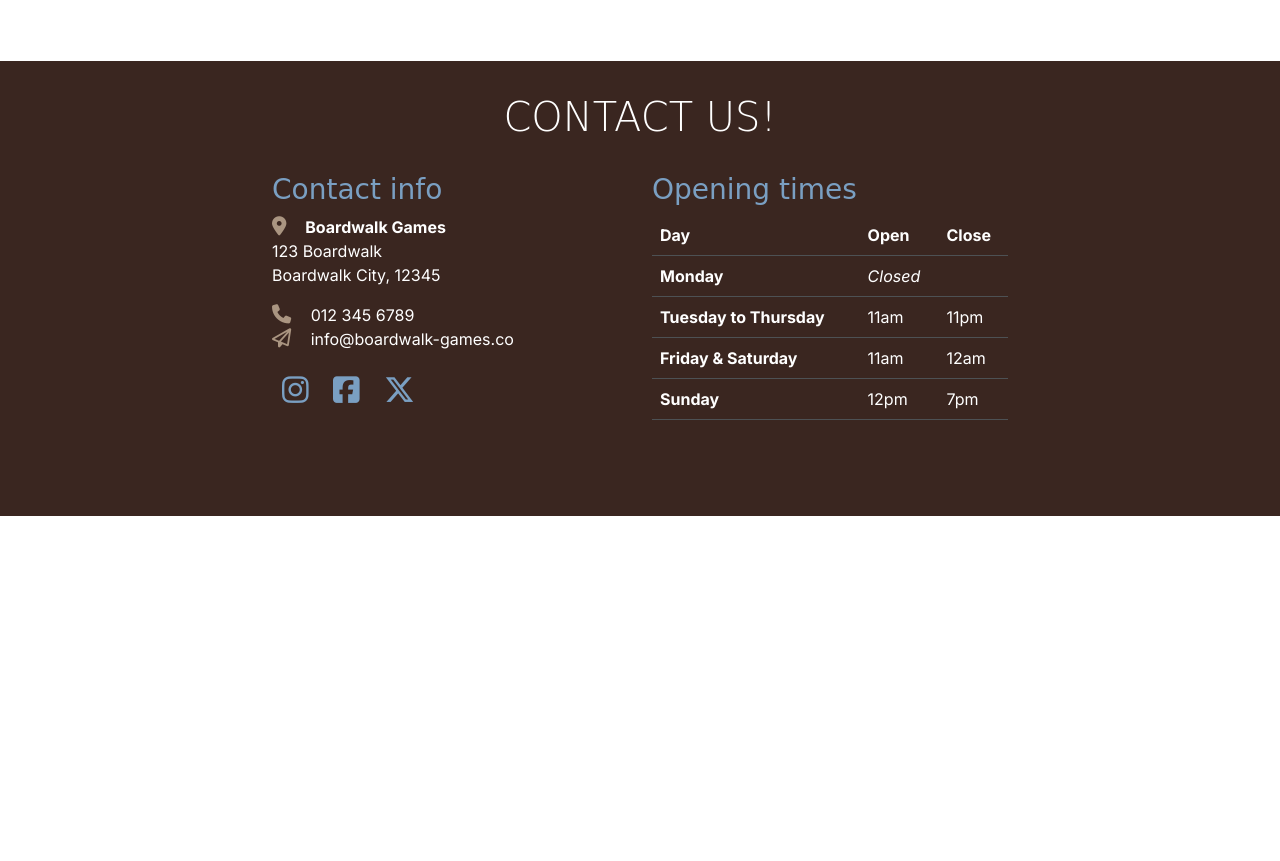
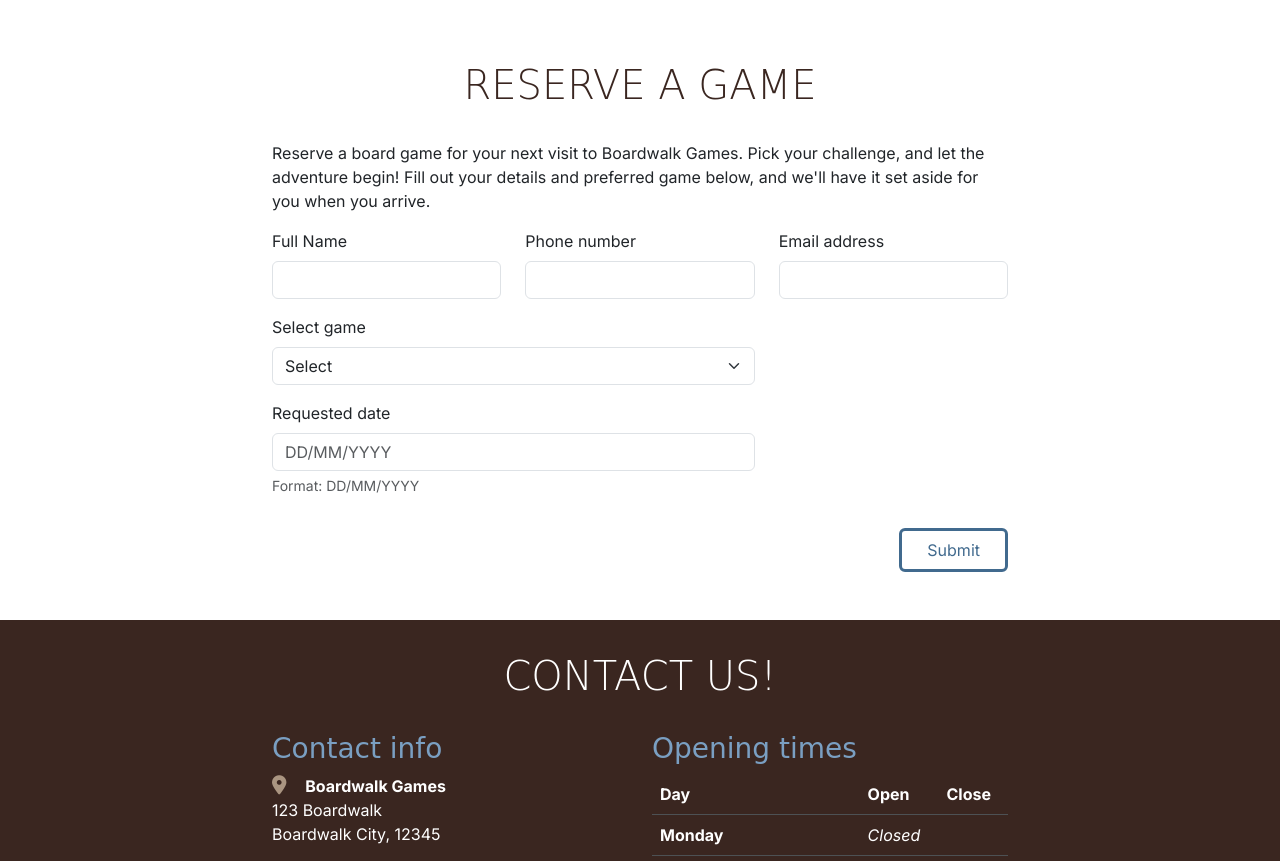
Before and after one commit to verytee/boardwalk-games, a plain HTML site: page game-library.html in a window 1280 px wide. Shown: the part 1609-2470 px from the top of the page. Before the commit the page ends 2125 px from the top, so only its background shows below. Drawn offline with nearby package versions, Linux system fonts and the light colour scheme; a web font is replaced by a local one.

Commit message:
add game reservation form

```diff
--- a/assets/css/styles.css
+++ b/assets/css/styles.css
@@ -119,7 +119,11 @@ color: white; /* white text */
 }
 
 
-/* Get 20% off button styles */
+#success h1.capitalize {
+    text-transform: none !important;
+}
+
+/* Get 20% off styles */
 
 .twenty-off {
 border: 2px solid var(--highlight-color); /* blue border */
@@ -129,6 +133,7 @@ display: inline-block;
 width: fit-content;
 padding: 8px 16px;
 }
+
 
 /* Footer and contact styles */
 
--- a/game-library.html
+++ b/game-library.html
@@ -224,6 +224,73 @@ integrity="sha384-sRIl4kxILFvY47J16cr9ZwB07vP4J8+LH7qKQnuqkuIAvNWLzeN8tE5YBujZqJ
                 </div>
             </div>
         </section>
+
+    <!-- Reserve a game section-->
+     <!-- action set on the form to provide users with feedback when the form has been submitted.
+                           form data is not actually sent anywhere for this project -->
+    <section id="reserve-game-form" class="container section mb-5">
+      <!-- Full-width header row -->
+      <div class="row justify-content-center">
+        <div class="col-12 col-md-8">
+          <h2 class="display-6 text-center">Reserve a Game</h2>
+
+          <p>Reserve a board game for your next visit to Boardwalk Games. Pick your challenge, and let the adventure begin!
+            Fill out your details and preferred game below, and we'll have it set aside for you when you arrive.
+          </p>
+        <!-- reserve game form -->
+                <form action="success.html" method="GET">
+                    <div class="row">
+                        <div class="col-12 col-lg-4 mb-3">
+                            <label for="name" class="form-label">Full Name</label>
+                            <input class="form-control" id="name" name="name" type="text" required>
+                        </div>
+                        <div class="col-12 col-lg-4 mb-3">
+                            <label for="phone" class="form-label">Phone number</label>
+                            <input class="form-control" id="phone" name="phone" type="number" required>
+                        </div>
+                        <div class="col-12 col-lg-4 mb-3">
+                            <label for="email" class="form-label">Email address</label>
+                            <input class="form-control" id="email" name="email" type="email" required>
+                        </div>
+                        <div class="col-12 col-lg-4 col-xl-8 mb-3">
+                            <label for="event-type" class="form-label">Select game</label>
+                            <select id="event-type" class="form-select" name="event-type" required>
+                                <option value="" selected>Select</option>
+                                <option value="galaxy-pioneers">Galaxy Pioneers</option>
+                                <option value="mystic-woods">Mystic Woods</option>
+                                <option value="captain-gambit">Captain's Gambit</option>
+                                <option value="critter-quest">Critter Quest</option>
+                                <option value="setters-of-catan">Setters of Catan</option>
+                                <option value="monopoly">Monopoly</option>
+                                <option value="exploding-kittens">Exploding Kittens</option>
+                                <option value="cluedo">Cluedo</option>
+                            </select>
+                        </div>
+                        <div class="col-12 col-lg-8 mb-3">
+                            <label for="date" class="form-label">Requested date</label>
+                            <input
+                                type="text"
+                                class="form-control"
+                                id="date"
+                                name="date"
+                                placeholder="DD/MM/YYYY"
+                                inputmode="numeric"
+                                pattern="^(0[1-9]|[12][0-9]|3[01])/(0[1-9]|1[0-2])/\d{4}$"
+                                maxlength="10"
+                                aria-describedby="dateHelp"
+                                title="Enter date as DD/MM/YYYY"
+                                required>
+                            <div id="dateHelp" class="form-text">Format: DD/MM/YYYY</div>
+                        </div>
+                    </div>
+<div class="col-12 text-end">
+                    <button type="submit" class="btn custom-button-outline mt-3">Submit</button></div>
+                        </div>
+                    </form>
+                </div>
+            </div>
+    </section>
+
 </main>
 
     <!-- Footer including contact information and opening times -->
```
Also changed, not shown: booking.html (+3 -0 lines), success.html (+1 -1 lines).
